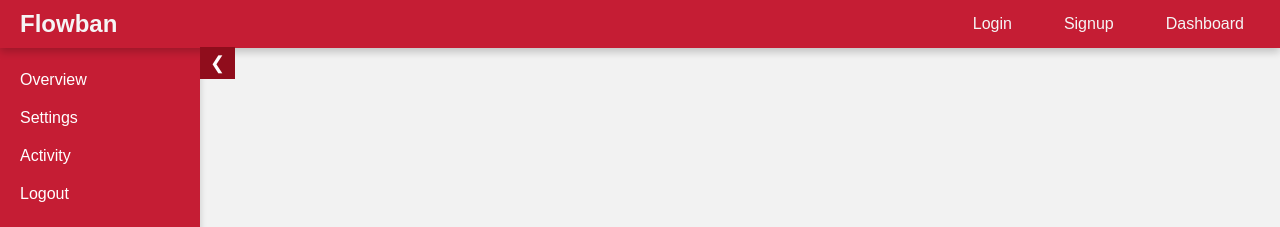
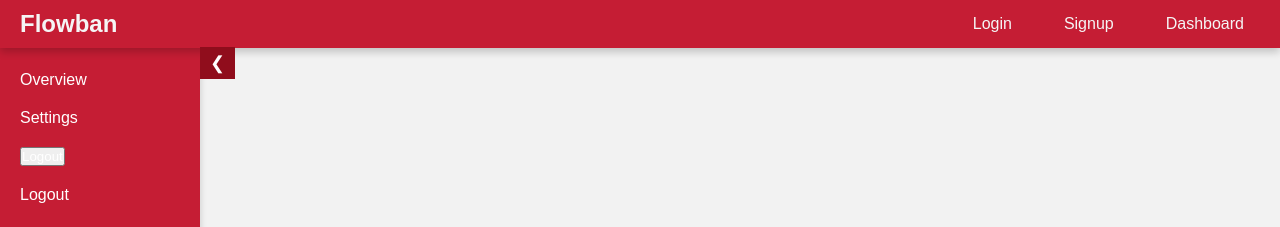
Before and after one commit to vincent-wat/flowban, a React (Create React App) app in the folder frontend/: page /profile in a window 1280 px wide. Shown: the top 227 px of the page. Built offline with nearby package versions, Linux system fonts and the light colour scheme.

Commit message:
Update Sidebar.jsx
Logout is now functional in profile dropdown menu

```diff
--- a/frontend/src/Components/User/Profile/Sidebar.jsx
+++ b/frontend/src/Components/User/Profile/Sidebar.jsx
@@ -1,8 +1,17 @@
 import React from 'react';
-import { Link } from 'react-router-dom';
+import { Link, useNavigate } from 'react-router-dom';
 import './Sidebar.css';
+import { isAuthenticated } from '../../../utils/auth';
 
 function Sidebar({ isOpen }) {
+  const authenticated = isAuthenticated();
+  const navigate = useNavigate();
+
+  function handleLogout() {
+    localStorage.removeItem('token');
+    navigate("/");
+  }
+
   return (
     <div className={`sidebar ${isOpen ? 'open' : 'closed'}`}>
       <h2>Profile Menu</h2>
@@ -13,7 +22,11 @@ function Sidebar({ isOpen }) {
         <li>
         <Link to="/profile/settings" className="sidebar-link">Settings</Link>
         </li>
-        <li>Activity</li>
+        <li>
+          <button onClick={handleLogout} className="sidebar-link">
+            Logout
+          </button>
+        </li>
         <li>Logout</li>
       </ul>
     </div>
```
